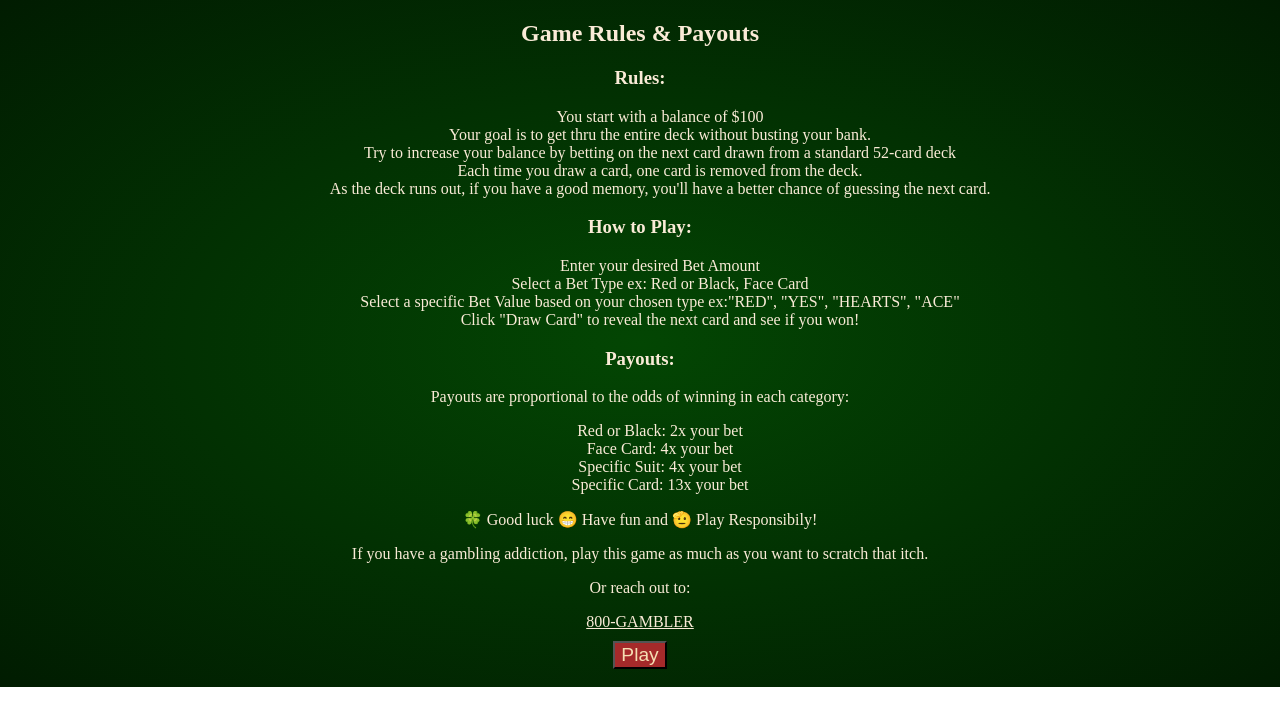
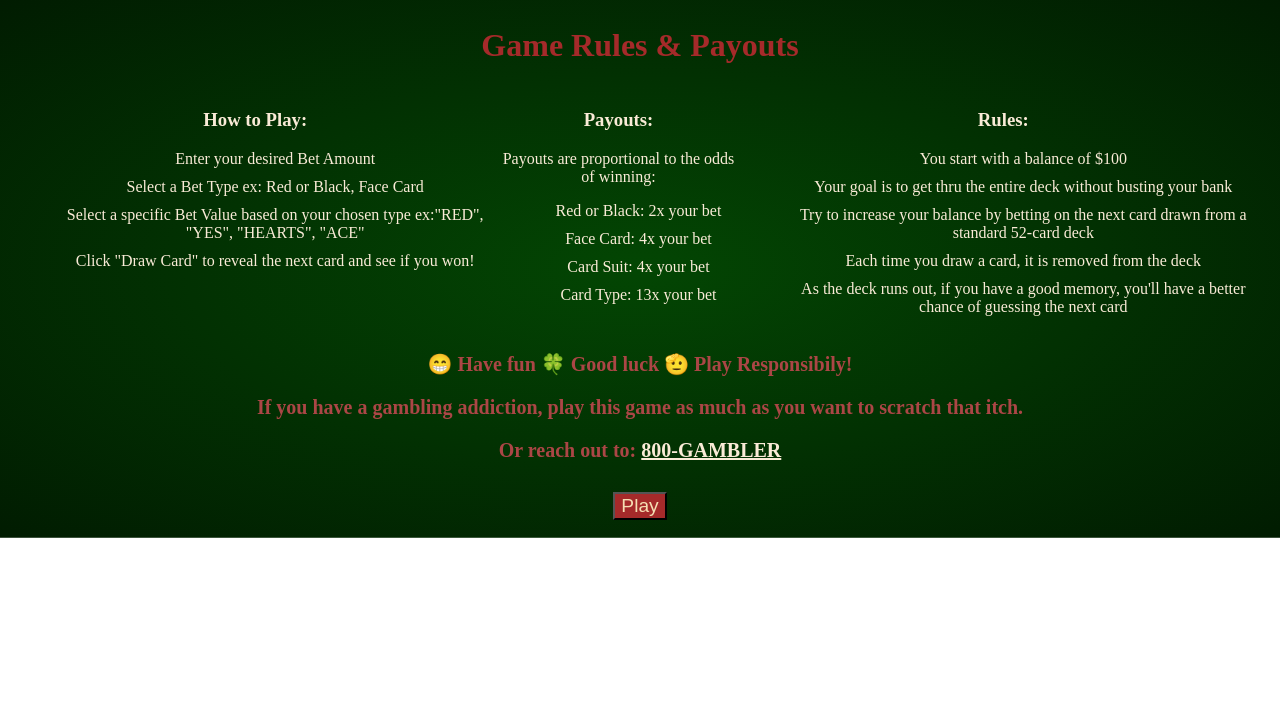
Before and after one commit to geiselleholt/sba320reactwebapplicationproject2, a React (Vite) app: page /Rules in a window 1280 px wide. Shown: the top 726 px of the page. Built offline with nearby package versions, Linux system fonts and the light colour scheme.

Commit message:
css and refactor

```diff
--- a/src/App.css
+++ b/src/App.css
@@ -1,16 +1,15 @@
 #root {
-  max-width: 1280px;
   margin: 0 auto;
   text-align: center;
 }
 body {
-  /* background-image: url("images/cardTable6.png"); */
   background-color: rgb(2, 51, 2);
   background: radial-gradient(rgb(3, 70, 3), rgb(1, 28, 1));
   background-color: grag;
   background-repeat: no-repeat;
   background-position: center;
   background-size: 100%;
+  color: antiquewhite;
 }
 
 button {
@@ -39,7 +38,7 @@ ul {
 
 .homeTitle {
   font-size: 2.5rem;
-  color: rgb(117, 28, 28);
+  color: rgb(120, 33, 33);
 }
 
 form {
@@ -101,8 +100,26 @@ form input {
 
 .rules {
 color: antiquewhite;
+display: flex;
+justify-content: space-around;
+width: 100%;
+}
+
+.rules li {
+  margin: 10px;
 }
 
 a {
   color: antiquewhite;
 }
+
+.rulesTitle {
+  color: brown;
+  font-size: 2rem;
+}
+
+.rulesLowerSection {
+  color: rgb(171, 70, 70);
+  font-size: 1.25rem;
+  font-weight: bold;
+}
--- a/src/pages/GamePage.jsx
+++ b/src/pages/GamePage.jsx
@@ -139,8 +139,8 @@ export default function GamePage() {
         const winnings = win ? betAmount * payoutMultiplier : 0;
 
         const finalMessage = win
-          ? `WINNER 💲💲💲  The card was ${cardValue} of ${cardSuit}. You won $${winnings}!`
-          : `LOSER 🤡  The card was ${cardValue} of ${cardSuit}. You lost $${betAmount}.`;
+          ? `💲💲WINNER 💲💲 The card was ${cardValue} of ${cardSuit}. You won $${winnings}!`
+          : `❌❌ LOSER ❌❌  The card was ${cardValue} of ${cardSuit}. You lost $${betAmount}.`;
 
         dispatch({
           type: "DRAW_CARD",
--- a/src/pages/RulesPage.jsx
+++ b/src/pages/RulesPage.jsx
@@ -5,29 +5,10 @@ function RulesPage() {
 
   return (
     <>
+      <div className="rulesContainer">
+        <h2 className="rulesTitle">Game Rules & Payouts</h2>
         <div className="rules">
-        <h2>Game Rules & Payouts</h2>
-        <div>
-          <h3>Rules:</h3>
-          <ul>
-            <li>You start with a balance of $100</li>
-            <li>
-              Your goal is to get thru the entire deck without busting your
-              bank.
-            </li>
-            <li>
-              Try to increase your balance by betting on the next card drawn
-              from a standard 52-card deck
-            </li>
-            <li>
-              Each time you draw a card, one card is removed from the deck.
-            </li>
-            <li>
-              As the deck runs out, if you have a good memory, you'll have a
-              better chance of guessing the next card.
-            </li>
-          </ul>
-
+          <section>
             <h3>How to Play:</h3>
             <ul>
               <li>Enter your desired Bet Amount</li>
@@ -40,31 +21,57 @@ function RulesPage() {
                 Click "Draw Card" to reveal the next card and see if you won!
               </li>
             </ul>
-
+          </section>
+                    <section>
             <h3>Payouts:</h3>
             <p>
-            Payouts are proportional to the odds of winning in each category:
+              Payouts are proportional to the odds of winning:
             </p>
             <ul>
               <li>Red or Black: 2x your bet</li>
               <li>Face Card: 4x your bet</li>
-            <li>Specific Suit: 4x your bet</li>
-            <li>Specific Card: 13x your bet</li>
+              <li>Card Suit: 4x your bet</li>
+              <li>Card Type: 13x your bet</li>
             </ul>
+          </section>
+          <section>
+            <h3>Rules:</h3>
+            <ul>
+              <li>You start with a balance of $100</li>
+              <li>
+                Your goal is to get thru the entire deck without busting your
+                bank
+              </li>
+              <li>
+                Try to increase your balance by betting on the next card drawn
+                from a standard 52-card deck
+              </li>
+              <li>
+                Each time you draw a card, it is removed from the deck
+              </li>
+              <li>
+                As the deck runs out, if you have a good memory, you'll have a
+                better chance of guessing the next card
+              </li>
+            </ul>
+          </section>
 
-          <p>🍀 Good luck 😁 Have fun and 🫡 Play Responsibily!</p>
+        </div>
+        <section className="rulesLowerSection">
+          <p>😁 Have fun 🍀 Good luck 🫡 Play Responsibily!</p>
           <p>
             If you have a gambling addiction, play this game as much as you want
             to scratch that itch.
           </p>
-          <p>Or reach out to:</p>
+          <p>
+            Or reach out to:{" "}
             <a href="https://www.ncpgambling.org/help-treatment">800-GAMBLER</a>
+          </p>
+        </section>
       </div>
-
       <button onClick={() => navigate("/game")} className="backToGameButton">
         Play
       </button>
-      </div>
     </>
   );
 }
```
Lines whose indentation alone changed are shown as unchanged.
